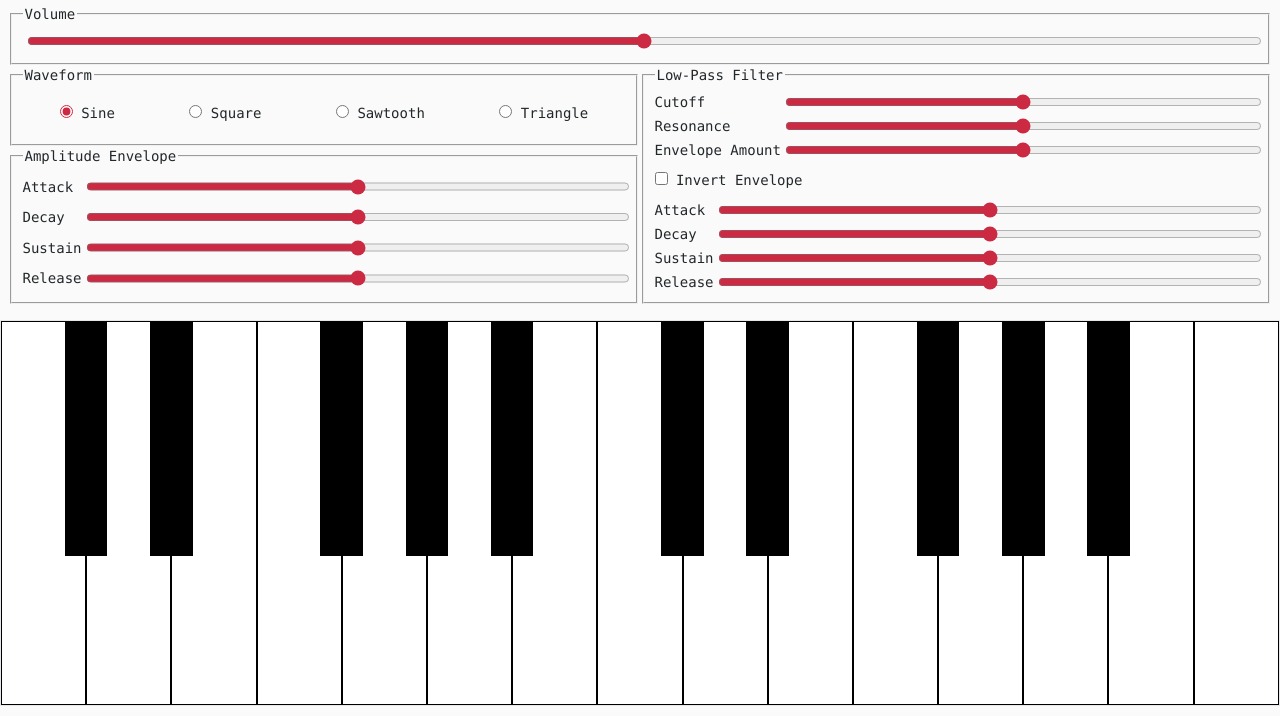
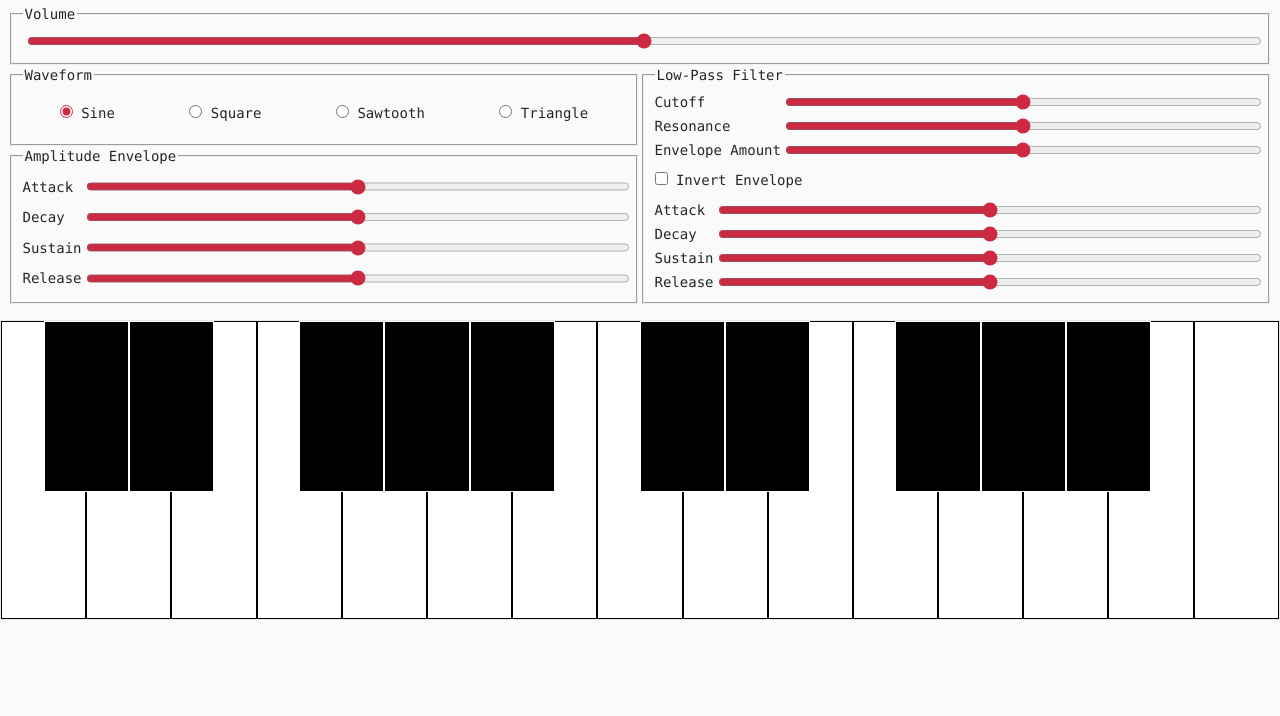
Before and after one commit to nealmm/web-audio-synth, a website built with Vite: page index.html in a window 1280 px wide. Shown: the part 84-800 px from the top of the page. Built offline with nearby package versions, Linux system fonts and the light colour scheme.

Commit message:
Make keyboard more touch friendly

```diff
--- a/src/style.css
+++ b/src/style.css
@@ -100,17 +100,19 @@ SOFTWARE.
 
 	.white-key {
 		box-sizing: border-box;
-		aspect-ratio: 2 / 9;
+		aspect-ratio: 2 / 7;
 		width: 14.285714%;
 		border: thin solid black;
 		background-color: white;
 	}
 
 	.black-key {
+		box-sizing: border-box;
 		z-index: 1;
-		aspect-ratio: 2 / 11;
-		width: 7.142857%;
-		margin: 0 -3.571429%;
+		aspect-ratio: 2 / 4;
+		width: 14.285714%;
+		margin: 0 -7.142857%;
+		border: thin solid white;
 		background-color: black;
 	}
 
@@ -137,11 +139,15 @@ SOFTWARE.
 
 		.white-key {
 			width: 6.666667%;
+			/* aspect-ratio: 2 / 7; */
 		}
 
 		.black-key {
-			width: 3.333333%;
-			margin: 0 -1.666667%;
+			/* width: 3.333333%;
+			margin: 0 -1.666667%; */
+			width: 6.666667%;
+			/* aspect-ratio: 2 / 4; */
+			margin: 0 -3.333333%;
 		}
 
 		.extra {
@@ -149,3 +155,5 @@ SOFTWARE.
 		}
 	}
 }
+
+/* LETS MAKE THE KEYBOARD MORE TOUCH FRIENDLY */
```
